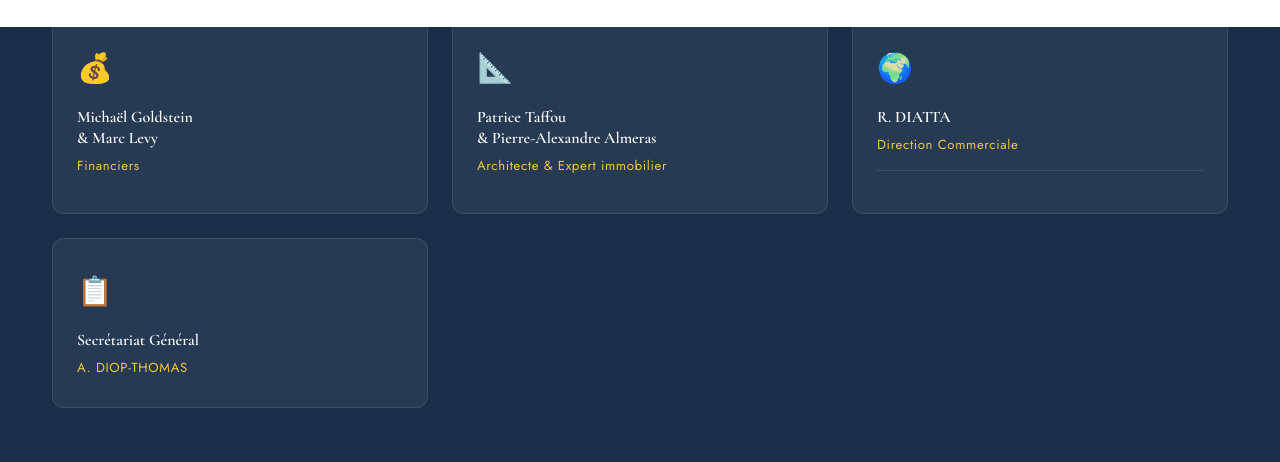
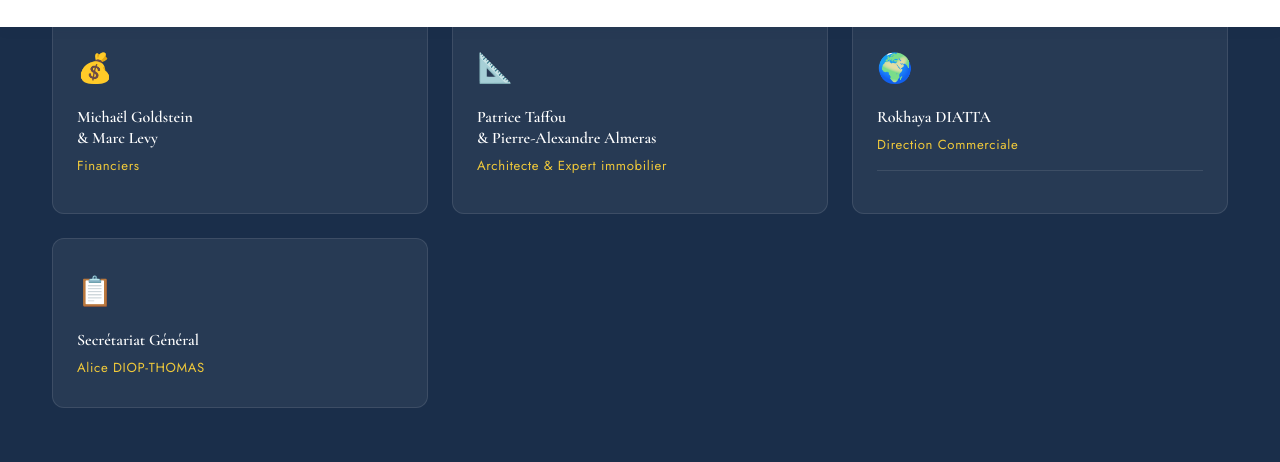
Before and after one commit to ASSEMBENE/assembene.github.io, a Jekyll site: the page built from index.html, in a window 1280 px wide and 900 px high, scrolled down 2106 px. Shown: the part 153-615 px from the top of the window. Built offline with Jekyll 4.4.1, drawn with Linux system fonts in a browser that asks for light colours.

Commit message:
Corrections des prénoms dans team

```diff
--- a/index.html
+++ b/index.html
@@ -122,14 +122,14 @@ description: ASSEMBENE CONCEPTION — Votre partenaire en conception, commerce e
         </div>
         <div class="team-card reveal d3">
        <div class="team-icon">🌍</div>
-        <h4>R. DIATTA</h4>
+        <h4>Rokhaya DIATTA</h4>
         <p>Direction Commerciale</p>
       <div style="border-top:1px solid rgba(255,255,255,0.1);margin:14px 0;"></div>
       </div>
 <div class="team-card reveal d4">
   <div class="team-icon">📋</div>
   <h4>Secrétariat Général</h4>
-  <p>A. DIOP-THOMAS</p>
+  <p>Alice DIOP-THOMAS</p>
 </div>
       </div>
     </div>
```
